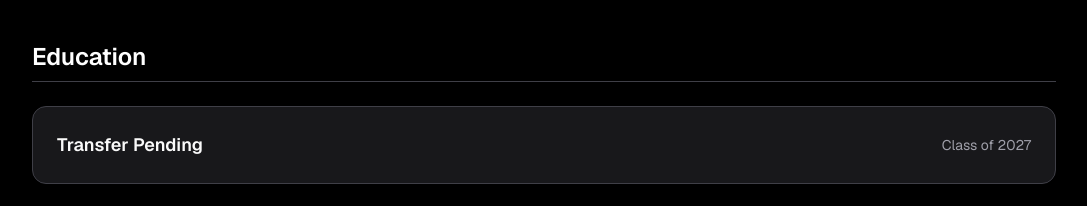
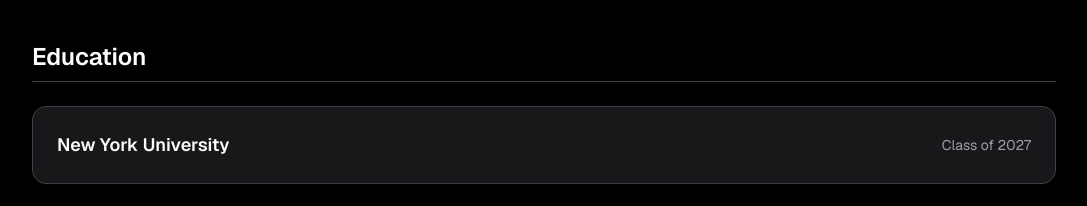
Before and after one commit to cedricsthomasjr/cjt, a Next.js app: page /resume in a window 1280 px wide. Shown: the part 1340-1546 px from the top of the page, without its empty margins (96-1183 px from the left). Built offline with nearby package versions, Linux system fonts and the light colour scheme.

Commit message:
added NYU

```diff
--- a/src/app/resume/page.js
+++ b/src/app/resume/page.js
@@ -79,9 +79,12 @@
     title: "Education",
     items: [
       {
-        title: "Transfer Pending",
+        title: "New York University",
         time: "Class of 2027",
-        bullets: [],
+        bullets: [
+          "B.S. in Computer Science, Minor in Finance.",
+          "First semester in progress",
+        ],
       },
       {
         title: "Louisiana State University",
```
